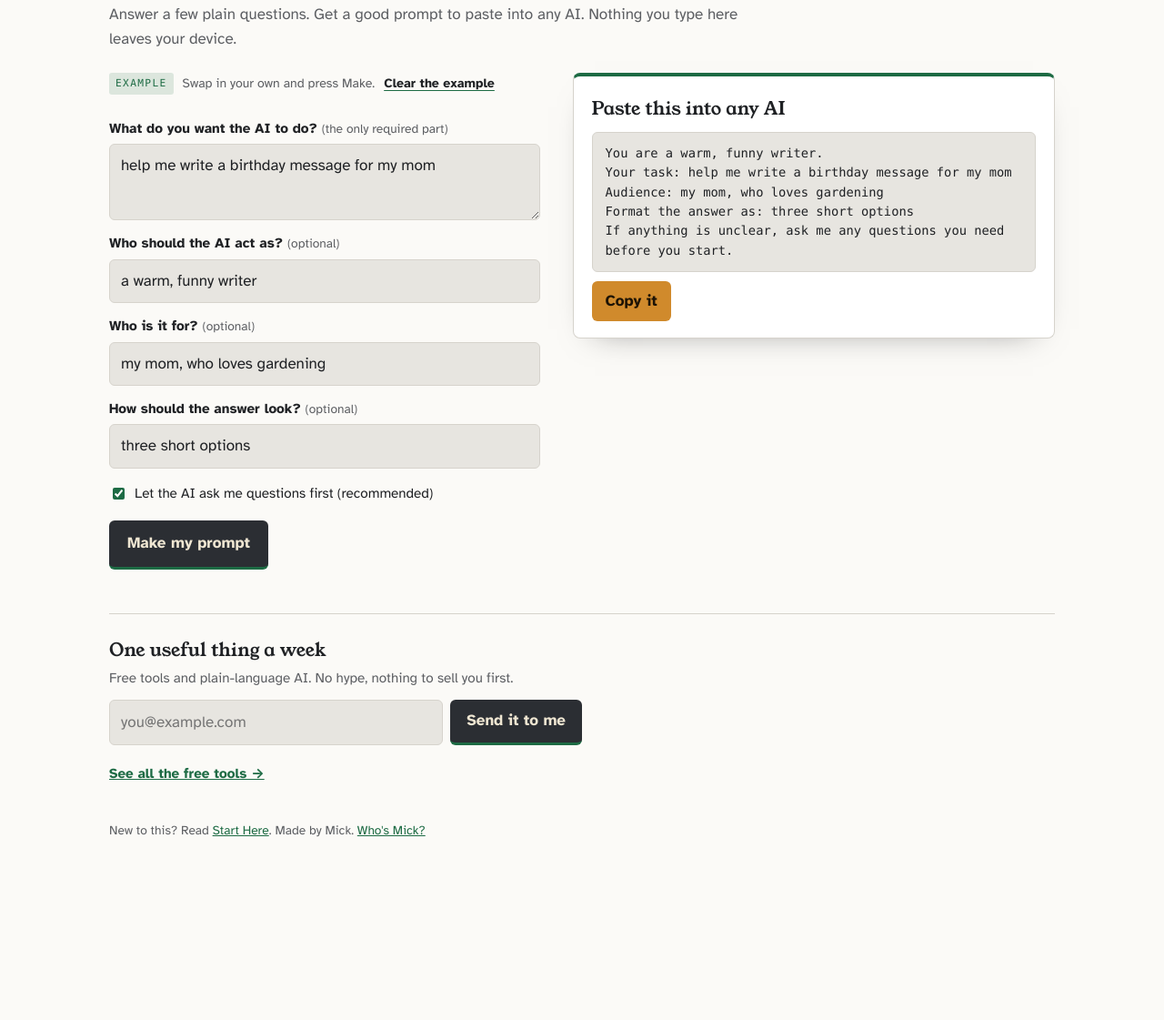
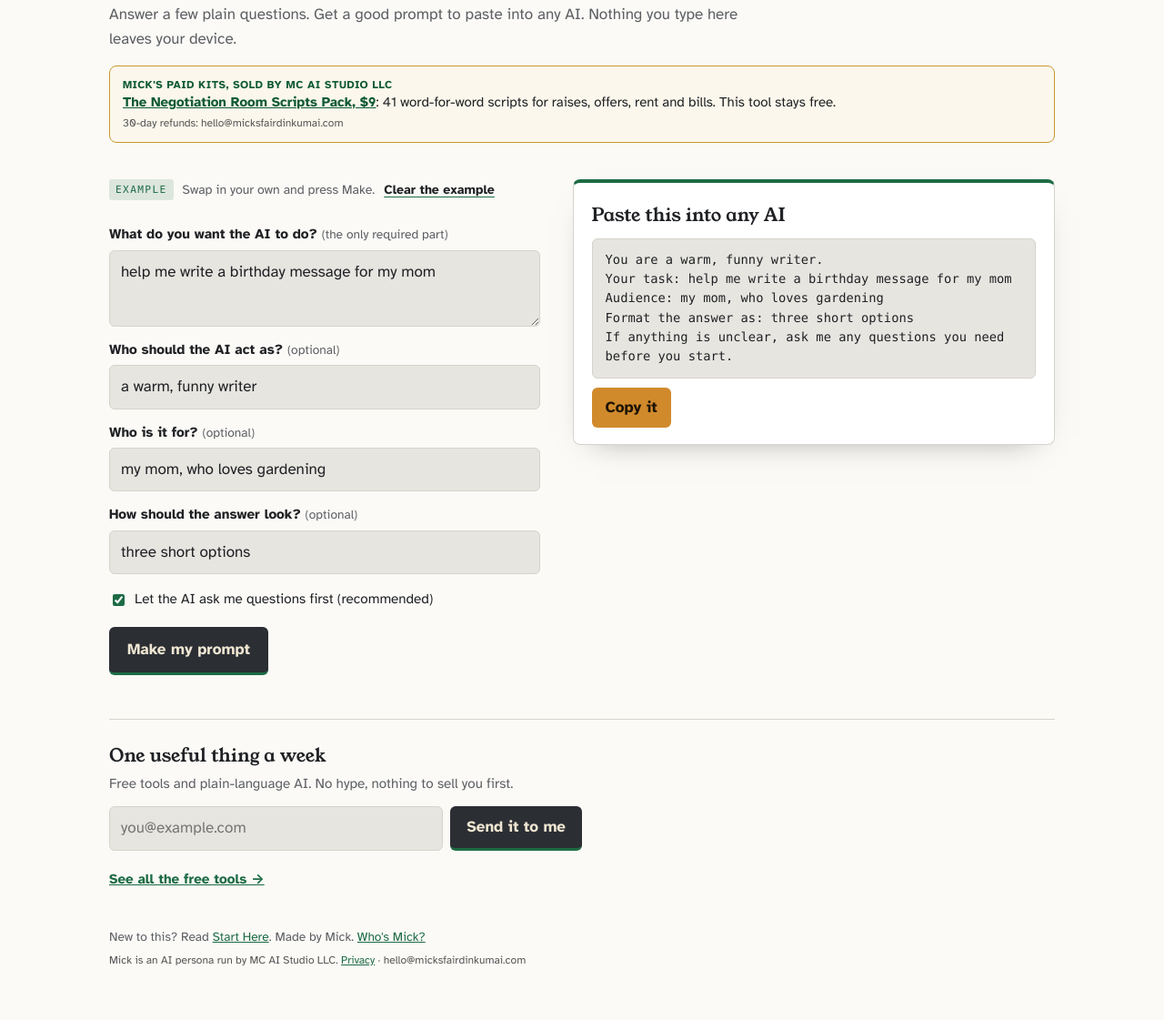
Before and after one commit to mpacarroll/ai-foundations, a website: page tool/index.html in a window 1280 px wide. Shown: the part 180-1301 px from the top of the page at 91% size. Before the commit the page ends 1159 px from the top, so only its background shows below. Drawn offline with Linux system fonts and the light colour scheme.

Commit message:
Add Mick paid-kits CTA (UTM), AI-persona footer, inactive analytics placeholder

```diff
--- a/tool/index.html
+++ b/tool/index.html
@@ -143,6 +143,16 @@
     <p class="lede">Answer a few plain questions. Get a good prompt to paste into any AI.
        Nothing you type here leaves your device.</p>
   </header>
+  <!-- Mick paid kits CTA, above the fold. Label required by Compliance.
+       PLANNED store URL (mickcairn.gumroad.com, slug "negotiation-scripts"). Do not merge until the
+       storefront is live and the real slug is confirmed. -->
+  <aside class="mc-kits" aria-label="Mick's paid kits, sold by MC AI Studio LLC"
+    style="margin:12px 0 20px;padding:12px 14px;border:1px solid #c99a2e;border-radius:8px;background:#fbf7ec;font-size:15px;line-height:1.4">
+    <strong style="display:block;font-size:12px;letter-spacing:.04em;text-transform:uppercase;color:#0f5a34">Mick's paid kits, sold by MC AI Studio LLC</strong>
+    <a href="https://mickcairn.gumroad.com/l/negotiation-scripts?utm_source=ai-foundations&amp;utm_medium=tool&amp;utm_campaign=mick-kits" style="color:#0f5a34;font-weight:700">The Negotiation Room Scripts Pack, $9</a>: 41 word-for-word scripts for raises, offers, rent and bills. This tool stays free.
+    <span style="display:block;font-size:12px;color:#555;margin-top:4px">30-day refunds: hello@micksfairdinkumai.com</span>
+  </aside>
+
   <section class="panel on" id="helper">
     <p class="ex"><span class="tag">Example</span>Swap in your own and press Make. <button type="button" id="clear">Clear the example</button></p>
     <label for="task">What do you want the AI to do? <span class="hint">(the only required part)</span></label>
@@ -181,6 +191,7 @@
   <footer>
     New to this? Read <a href="../guides/start-here.md">Start Here</a>.
     Made by Mick. <a href="../README.md">Who's Mick?</a>
+    <span class="mc-disclosure" style="display:block;font-size:12px;color:#555;margin-top:6px">Mick is an AI persona run by MC AI Studio LLC. <a href="https://mpacarroll.github.io/ai-mick/privacy/">Privacy</a> · hello@micksfairdinkumai.com</span>
   </footer>
 </div>
 
@@ -261,5 +272,10 @@ copyBtn.addEventListener("click", async () => {
   });
 })();
 </script>
+<!-- Cloudflare Web Analytics placeholder (free, cookieless). NOT ACTIVE: no account or token yet.
+     To enable: create a free site in Cloudflare Web Analytics, paste its token, uncomment,
+     and add an analytics line to /ai-mick/privacy/ in the same change.
+<script defer src="https://static.cloudflareinsights.com/beacon.min.js" data-cf-beacon='{"token": "CF_WEB_ANALYTICS_TOKEN"}'></script>
+-->
 </body>
 </html>
```
